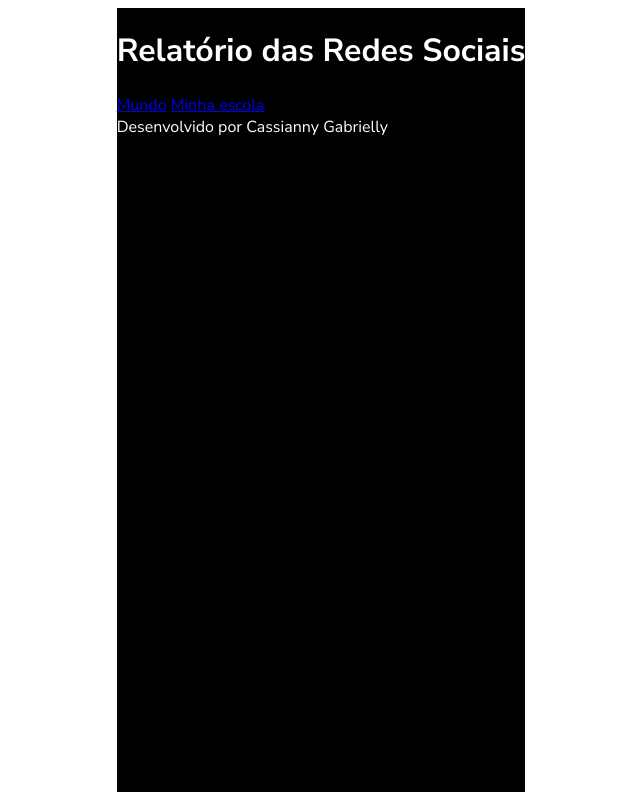
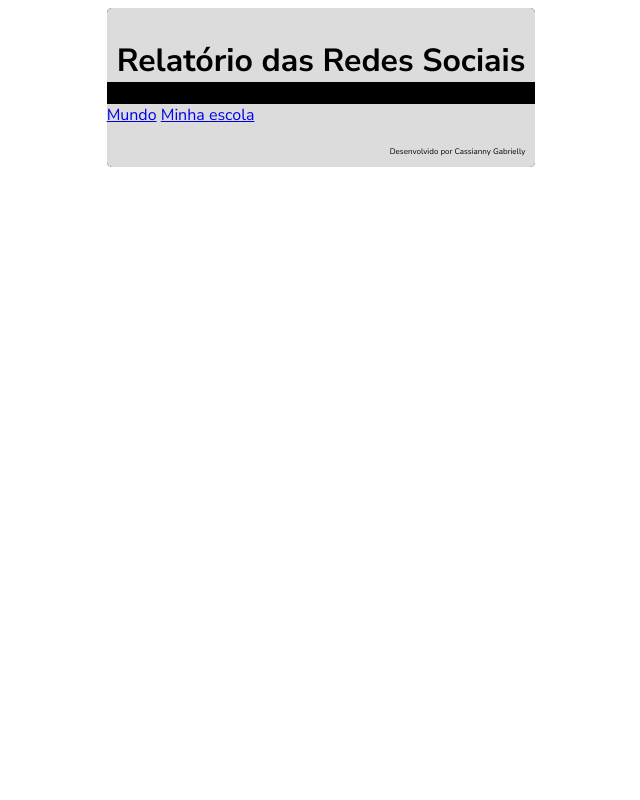
Before and after one commit to cassiannygabrielly/3-trimetre-Casianny-n-5, a plain HTML site: page REDES SOCIAIS/index.html in a window 1280 px wide. Shown: the whole page, without its empty margins (319-959 px from the left). Drawn offline with Linux system fonts and the light colour scheme.

Commit message:
Add files via upload

```diff
--- a/REDES SOCIAIS/style.css
+++ b/REDES SOCIAIS/style.css
@@ -4,11 +4,34 @@ html{
     background-color: #FFFFFF;
     font-family: 'Nunito Sans';
     display: flex;
-    height: 100vh;
+    height: auto;
     justify-content: center;
 }
 
 body{
     background-color: #000000;
     color: #FFFFFF;
+    border-radius: 5px;
 }
+header{
+    background-color: gainsboro;
+    color: black;
+    border-radius: 5px 5px 0 0;
+    padding: 10px 10px 0 10px;
+}
+main{
+    background-color: gainsboro;
+    color: black;
+    padding: 0 10px 10px 0;
+}
+footer{
+    background-color: gainsboro;
+    color: black;
+    padding: 10px;
+    border-radius: 0 0 5px 5px;
+    text-align: right;
+    font-size: 8px;
+}
+a:hover{
+    font-size: 14px;
+}
```
